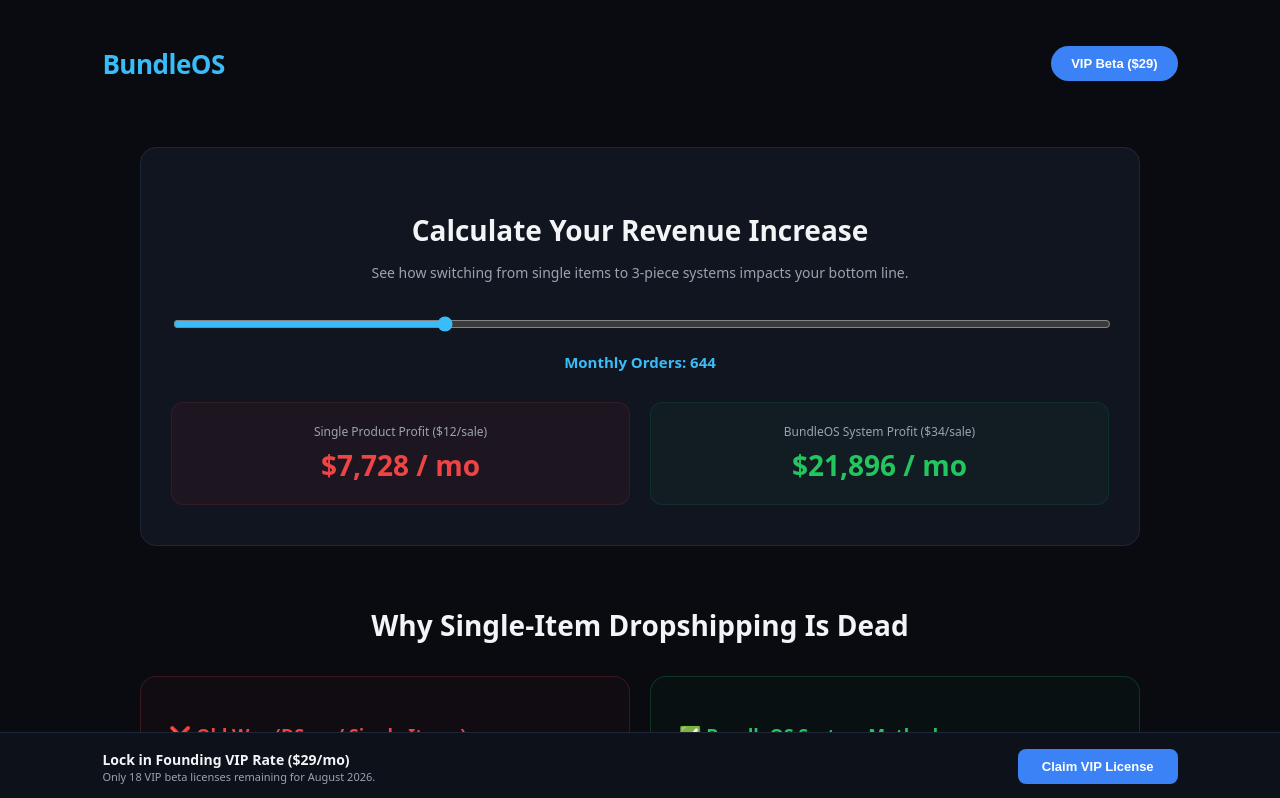
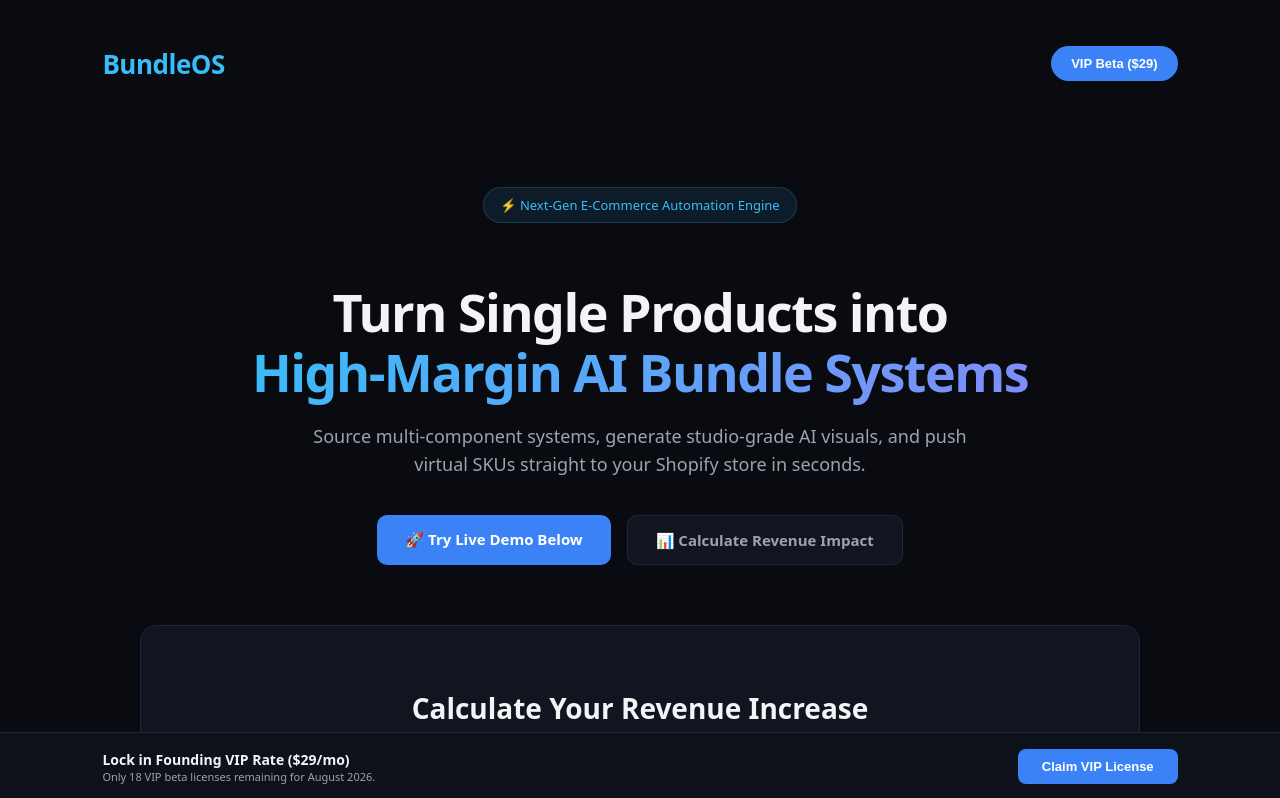
Before and after one commit to melihumuut-a11y/bundleos-landing, a Next.js app: page / in a window 1280 px wide. Shown: the top 798 px of the page. Built offline with nearby package versions, Linux system fonts and the light colour scheme.

Commit message:
Add hero section to main page

```diff
--- a/app/page.tsx
+++ b/app/page.tsx
@@ -108,8 +108,32 @@
 
       <main style={{ maxWidth: '1000px', margin: '0 auto', padding: '20px 20px' }}>
 
+        {/* HERO SECTION (TANITICI GİRİŞ KISMI) */}
+        <div style={{ textAlign: 'center', padding: '40px 0 60px' }}>
+          <div style={{ display: 'inline-flex', alignItems: 'center', gap: '8px', background: 'rgba(56, 189, 248, 0.1)', color: '#38BDF8', padding: '8px 16px', borderRadius: '30px', fontSize: '13px', border: '1px solid rgba(56, 189, 248, 0.2)', marginBottom: '24px' }}>
+            ⚡ Next-Gen E-Commerce Automation Engine
+          </div>
+          <h1 style={{ fontSize: '52px', fontWeight: '800', lineHeight: '1.15', letterSpacing: '-1.5px', marginBottom: '20px' }}>
+            Turn Single Products into <br />
+            <span style={{ background: 'linear-gradient(135deg, #38BDF8, #818CF8)', WebkitBackgroundClip: 'text', WebkitTextFillColor: 'transparent' }}>
+              High-Margin AI Bundle Systems
+            </span>
+          </h1>
+          <p style={{ fontSize: '18px', color: '#9CA3AF', maxWidth: '680px', margin: '0 auto 36px', lineHeight: '1.6' }}>
+            Source multi-component systems, generate studio-grade AI visuals, and push virtual SKUs straight to your Shopify store in seconds.
+          </p>
+          <div style={{ display: 'flex', gap: '16px', justifyContent: 'center', flexWrap: 'wrap' }}>
+            <a href="#console" style={{ background: '#3B82F6', color: 'white', padding: '14px 28px', borderRadius: '10px', fontWeight: 'bold', textDecoration: 'none', fontSize: '15px' }}>
+              🚀 Try Live Demo Below
+            </a>
+            <a href="#calculator" style={{ background: '#111520', color: '#9CA3AF', border: '1px solid #1E2638', padding: '14px 28px', borderRadius: '10px', fontWeight: 'bold', textDecoration: 'none', fontSize: '15px' }}>
+              📊 Calculate Revenue Impact
+            </a>
+          </div>
+        </div>
+
         {/* REVENUE CALCULATOR CARD */}
-        <div style={{ background: '#111520', border: '1px solid #1E2638', borderRadius: '16px', padding: '40px 30px', textAlign: 'center', marginBottom: '60px' }}>
+        <div id="calculator" style={{ background: '#111520', border: '1px solid #1E2638', borderRadius: '16px', padding: '40px 30px', textAlign: 'center', marginBottom: '60px' }}>
           <h2 style={{ fontSize: '28px', fontWeight: 'bold', marginBottom: '8px' }}>Calculate Your Revenue Increase</h2>
           <p style={{ color: '#9CA3AF', fontSize: '14px', marginBottom: '32px' }}>
             See how switching from single items to 3-piece systems impacts your bottom line.
@@ -177,7 +201,7 @@
         </div>
 
         {/* CONSOLE TERMINAL (LIVE AI APP) */}
-        <div style={{ background: '#0D111A', border: '1px solid #1E2638', borderRadius: '16px', padding: '24px', boxShadow: '0 20px 40px rgba(0,0,0,0.6)', textAlign: 'left' }}>
+        <div id="console" style={{ background: '#0D111A', border: '1px solid #1E2638', borderRadius: '16px', padding: '24px', boxShadow: '0 20px 40px rgba(0,0,0,0.6)', textAlign: 'left' }}>
 
           {/* MAC TERMINAL DOTS */}
           <div style={{ display: 'flex', justifyContent: 'space-between', alignItems: 'center', marginBottom: '20px', borderBottom: '1px solid #1A2130', paddingBottom: '12px' }}>
```
